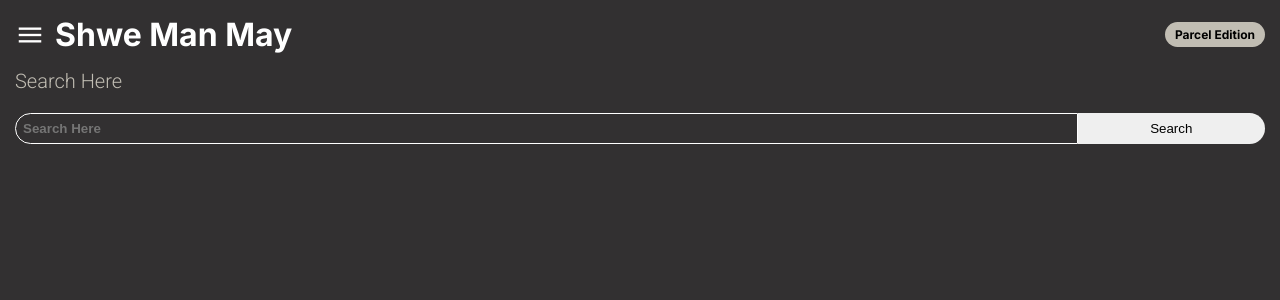
After one commit to sawyannaing38/SMM-Parcel-, a Django app: page /search in a window 1280 px wide. The commit adds this page. Shown: the top 300 px of the page. Run offline with Django 4.2, Linux system fonts and the light colour scheme.

Commit message:
Finish index and search

```diff
--- a/SMM/parcel/static/parcel/css/layout.css
+++ b/SMM/parcel/static/parcel/css/layout.css
@@ -46,3 +46,17 @@ div.type
     padding: 5px 10px;
     border-radius: 15px;
 }
+
+.banner
+{
+    display: flex;
+    align-items: center;
+}
+
+.banner span
+{
+    font-size: 30px;
+    color: var(--primaryTextColor);
+    margin-right: 10px;
+    cursor: pointer;
+}
--- /dev/null
+++ b/SMM/parcel/static/parcel/css/search.css
@@ -0,0 +1,134 @@
+*
+{
+    margin: 0;
+    padding: 0;
+    box-sizing: border-box;
+}
+
+:root
+{
+    --backgroundColor : #323031;
+    --fontInter : "Inter", serif;
+    --fontRoboto : "Roboto", serif;
+    --primaryTextColor : #FFFFFF;
+    --secondaryTextColor : #C1BDB3;
+    --thirdColor : #000000;
+    --buttonColor : #7F7979;
+    --polishColor : aqua;
+    --modifyColor : #23B950;
+}
+
+.info
+{
+    margin: 15px;
+    font-size: 20px;
+    font-family: var(--fontRoboto);
+    color: var(--secondaryTextColor);
+    font-weight: 300;
+}
+
+form
+{
+    margin: 20px 15px 0px;
+    display: flex;
+}
+
+form input
+{
+    width: 85%;
+    border-radius: 20px 0px 0px 20px;
+    border: none;
+    outline: none;
+    padding: 7px;
+    background-color: transparent;
+    border: 1px solid var(--primaryTextColor);
+    color: var(--secondaryTextColor);
+    font-weight: bold;
+}
+
+form button
+{
+    width: 15%;
+    border-radius: 0px 20px 20px 0px;
+    border: none;
+}
+
+.date
+{
+    font-family: var(--fontRoboto);
+    font-size: 12px;
+    font-style: italic;
+    font-weight: bold;
+    color: var(--primaryTextColor);
+}
+
+.item-detail div
+{
+    display: flex;
+    justify-content: space-between;
+    align-items: center;
+}
+
+.item-detail
+{
+    border: 1px solid var(--primaryTextColor);
+    padding: 5px 10px;
+}
+
+.item
+{
+    margin: 10px 0px;
+}
+
+.remain-container
+{
+    margin: 20px 15px;
+}
+
+.taken-container
+{
+    margin: 20px 15px;
+}
+
+.item-detail div:first-child span
+{
+    color: var(--modifyColor);
+    font-family: var(--fontRoboto);
+    font-size: 16px;
+}
+
+.item-detail div:first-child
+{
+    margin: 5px 0px;
+}
+
+.item-detail div:nth-child(2) span
+{
+    color: var(--primaryTextColor);
+    font-family: var(--fontRoboto);
+    font-size: 16px;
+    margin: 5px 0px;
+}
+
+.show-btn
+{
+    margin: 0px 15px;
+    background-color: transparent;
+    color: var(--primaryTextColor);
+    padding: 5px;
+    border: 1px solid var(--secondaryTextColor);
+    border-radius: 5px;
+    transition: all 0.3s linear;
+    cursor: pointer;
+}
+
+.show-btn:hover
+{
+    background-color: var(--primaryTextColor);
+    color: var(--backgroundColor);
+}
+
+.hidden
+{
+    display: none;
+}
--- /dev/null
+++ b/SMM/parcel/static/parcel/js/search.js
@@ -0,0 +1,9 @@
+const takenContainer = document.querySelector(".taken-container");
+const showBtn = document.querySelector(".show-btn");
+
+showBtn.addEventListener("click", function()
+{
+    takenContainer.classList.toggle("hidden");
+
+    this.textContent = this.textContent == "Show Taken Parcels"? "Hide Taken Parcels" : "Show Taken Parcels"
+})
--- a/SMM/parcel/templates/parcel/layout.html
+++ b/SMM/parcel/templates/parcel/layout.html
@@ -6,6 +6,7 @@
     <meta name="viewport" content="width=device-width, initial-scale=1.0">
     <link rel="preconnect" href="https://fonts.googleapis.com">
     <link rel="preconnect" href="https://fonts.gstatic.com" crossorigin>
+    <link rel="stylesheet" href="https://fonts.googleapis.com/css2?family=Material+Symbols+Outlined:opsz,wght,FILL,GRAD@20..48,100..700,0..1,-50..200&icon_names=menu" />
     <link href="https://fonts.googleapis.com/css2?family=Inter:ital,opsz,wght@0,14..32,100..900;1,14..32,100..900&family=Roboto:ital,wght@0,100;0,300;0,400;0,500;0,700;0,900;1,100;1,300;1,400;1,500;1,700;1,900&display=swap" rel="stylesheet">
     <link rel="stylesheet" href="{% static 'parcel/css/layout.css' %}">
     {% block css %}
@@ -18,7 +19,12 @@
 </head>
 <body>
     <header>
-        <h1>Shwe Man May</h1>
+        <div class="banner">
+            <span class="material-symbols-outlined">
+                menu
+            </span>
+            <h1>Shwe Man May</h1>
+        </div>
         <div class="type">Parcel Edition</div>
     </header>
     {% block body %}
--- /dev/null
+++ b/SMM/parcel/templates/parcel/search.html
@@ -0,0 +1,69 @@
+{% extends "parcel/layout.html" %}
+
+{% load static %}
+
+{% block css %}
+    <link rel="stylesheet" href="{% static 'parcel/css/search.css' %}">
+{% endblock %}
+{% block title %}
+    Searching
+{% endblock %}
+
+{% block body %}
+    <h4 class="info">Search Here</h4>
+    <form action="{% url 'parcel:search' %}" method="POST">
+        {% csrf_token %}
+        <input value="{{searchValue}}" type="text" name="search" id="search" placeholder="Search Here" autofocus autocomplete="off" required>
+        <button>Search</button>
+    </form>
+
+    {% if message %}
+        <p>{{message}}</p>
+    {% endif %}
+
+    {% if remains %}
+        <div class="remain-container">
+            {% for remain in remains %}
+                <div class="item">
+                    <span class="date">{{remain.receiveDate}}</span>
+                    <div class="item-detail">
+                        <div>
+                            <span>{{remain.name}}</span>
+                            <span>{{remain.phone}}</span>
+                            <span>{{remain.status}}</span>
+                        </div>
+                        <div>
+                            <span>{{remain.item}}</span>
+                            <span>{{remain.count}}</span>
+                            <span>{{remain.cost}}</span>
+                        </div>
+                    </div>
+                </div>
+            {% endfor %}
+        </div>
+    {% endif %}
+
+    {% if takens %}
+        <button class="show-btn">Show Taken Parcels</button>
+        <div class="taken-container hidden">
+            {% for taken in takens %}
+                <div class="item">
+                    <span class="date">{{taken.receiveDate}}</span>
+                    <div class="item-detail">
+                        <div>
+                            <span>{{taken.name}}</span>
+                            <span>{{taken.phone}}</span>
+                            <span>{{taken.status}}</span>
+                        </div>
+                        <div>
+                            <span>{{taken.item}}</span>
+                            <span>{{taken.count}}</span>
+                            <span>{{taken.cost}}</span>
+                        </div>
+                    </div>
+                </div>
+            {% endfor %}
+        </div>
+    {% endif %}
+    <script src="{% static 'parcel/js/search.js' %}"></script>
+{% endblock %}
--- a/SMM/parcel/urls.py
+++ b/SMM/parcel/urls.py
@@ -6,5 +6,6 @@ app_name = "parcel"
 urlpatterns = [
     path("", views.index, name="index"),
     path("choose", views.choose, name="choose"),
-    path("add/<str:sender>", views.add, name="add")
+    path("add/<str:sender>", views.add, name="add"),
+    path("search", views.search, name="search")
 ]
--- a/SMM/parcel/views.py
+++ b/SMM/parcel/views.py
@@ -8,7 +8,24 @@ from datetime import date
 
 # Create your views here.
 def index(request):
-    return render(request, "parcel/index.html")
+    # Getting all the parcel senders for today
+    today = date.today()
+
+    senders = Parcel.objects.filter(receiveDate=today).values_list("sender", flat=True).distinct()
+
+    parcels = list()
+
+    # Getting all the parcel receive from senders today
+    for sender in senders:
+        data = {}
+        data["sender"] = sender
+        data["parcels"] = Parcel.objects.filter(receiveDate=today, sender=sender)
+        parcels.append(data)
+
+    return render(request, "parcel/index.html", {
+        "parcels" : parcels
+    })
+
 
 # For Adding Parcel
 def choose(request):
@@ -234,3 +251,33 @@ def add(request, sender):
         return HttpResponseRedirect(reverse("parcel:add", args=[sender]))
     else:
         return HttpResponseRedirect(reverse("parcel:index"))
+
+# For Searching
+def search(request):
+    if request.method == "GET":
+        return render(request, "parcel/search.html")
+
+    # for post method
+    # getting user input data
+    search_value = request.POST.get("search")
+
+    if not search_value:
+        return HttpResponseRedirect(reverse("parcel:search"))
+
+    # first search with phone number
+    parcels = Parcel.objects.filter(phone=search_value) or Parcel.objects.filter(name=search_value)
+
+    if not parcels:
+        return render(request, "parcel/search.html", {
+            "searchValue" : search_value,
+            "message" : f"No Parcel assosiated with {search_value}"
+        })
+
+    remain_parcels = parcels.filter(taken=False)
+    taken_parcels = parcels.filter(taken=True)
+
+    return render(request, "parcel/search.html", {
+        "searchValue" : search_value,
+        "remains" : remain_parcels,
+        "takens" : taken_parcels
+    })
```
Also changed, not shown: SMM/parcel/static/parcel/css/index.css (added, +62 -0 lines), SMM/parcel/templates/parcel/index.html (+24 -1 lines), SMM/db.sqlite3.
